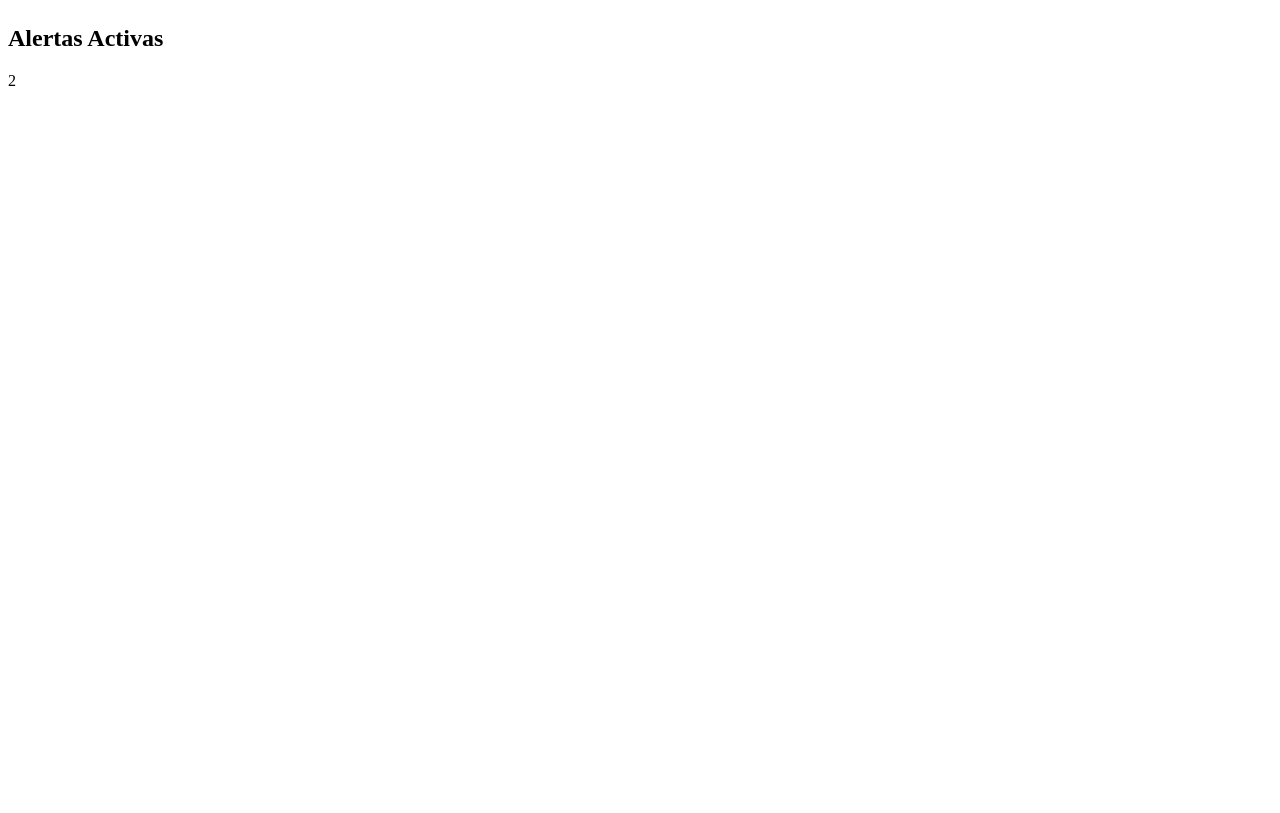
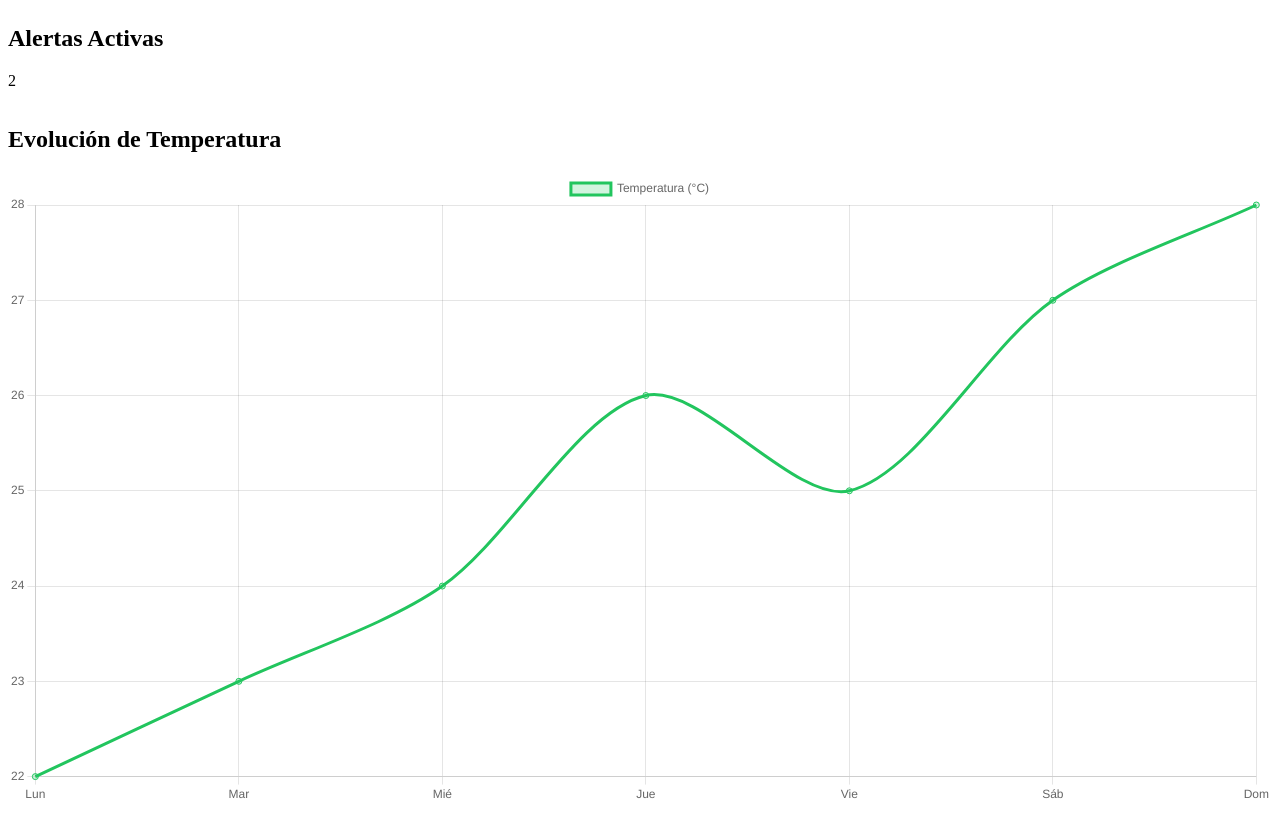
Before and after one commit to camicaracoles/agrosense-dashboard, a React (Vite) app: page / in a window 1280 px wide. Shown: the part 440-1253 px from the top of the page. Before the commit the page ends 816 px from the top, so only its background shows below. Built offline with nearby package versions, Linux system fonts and the light colour scheme.

Commit message:
feat: add component WeatherChart

```diff
--- a/package.json
+++ b/package.json
@@ -10,7 +10,9 @@
     "preview": "vite preview"
   },
   "dependencies": {
+    "chart.js": "^4.5.0",
     "react": "^19.1.0",
+    "react-chartjs-2": "^5.3.0",
     "react-dom": "^19.1.0"
   },
   "devDependencies": {
--- a/src/App.tsx
+++ b/src/App.tsx
@@ -1,5 +1,6 @@
 import Navbar from "./components/Navbar";
-import DashboardCard from "./components/DashboardCard";
+import DashboardCard from "./components/DashboardCard";import WeatherChart from "./components/WeatherChart";
+
 
 
 function App() {
@@ -17,6 +18,7 @@ function App() {
           <DashboardCard title="Alertas Activas" value="2" color="text-red-600" />
         </div>
       </main>
+      <WeatherChart />
     </div>
   );
 }
--- /dev/null
+++ b/src/components/WeatherChart.tsx
@@ -0,0 +1,46 @@
+import { Line } from 'react-chartjs-2';
+import {
+  Chart as ChartJS,
+  LineElement,
+  CategoryScale,
+  LinearScale,
+  PointElement,
+  Tooltip,
+  Legend,
+} from 'chart.js';
+
+ChartJS.register(LineElement, CategoryScale, LinearScale, PointElement, Tooltip, Legend);
+
+const WeatherChart = () => {
+  const data = {
+    labels: ['Lun', 'Mar', 'Mié', 'Jue', 'Vie', 'Sáb', 'Dom'],
+    datasets: [
+      {
+        label: 'Temperatura (°C)',
+        data: [22, 23, 24, 26, 25, 27, 28],
+        borderColor: '#22c55e',
+        backgroundColor: 'rgba(34, 197, 94, 0.2)',
+        fill: true,
+        tension: 0.3,
+      },
+    ],
+  };
+
+  const options = {
+    responsive: true,
+    plugins: {
+      legend: {
+        position: 'top' as const,
+      },
+    },
+  };
+
+  return (
+    <div className="bg-white rounded-xl shadow-md p-6 w-full mt-6">
+      <h2 className="text-lg font-bold text-green-700 mb-4">Evolución de Temperatura</h2>
+      <Line data={data} options={options} />
+    </div>
+  );
+};
+
+export default WeatherChart;
```
Also changed, not shown: 1 other file (tests, documents, lock files or other folders).
